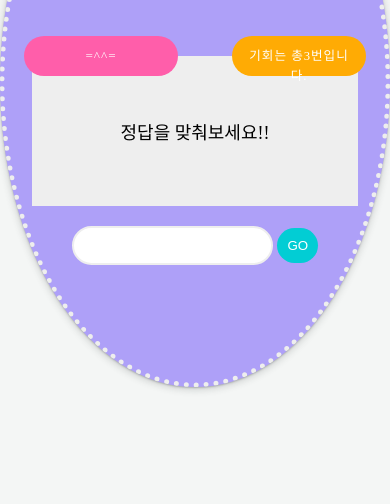
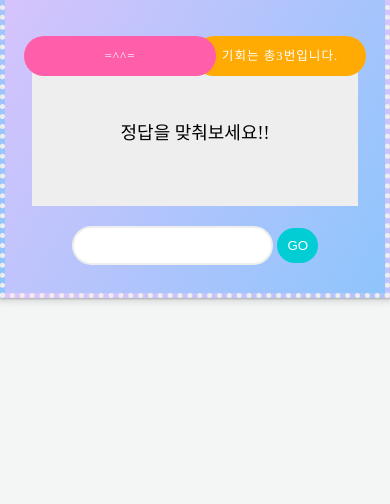
Before and after one commit to sueyesi/numberGame, a plain HTML site: page index.html in a window 390 px wide. Shown: the part 340-844 px from the top of the page. Drawn offline with Linux system fonts and the light colour scheme; a web font is replaced by a local one.

Commit message:
second commit

```diff
--- a/style.css
+++ b/style.css
@@ -35,7 +35,7 @@ html{
     flex-direction: column;
     justify-content: center;
     box-shadow: rgba(60, 64, 67, 0.3) 0px 1px 2px 0px, rgba(60, 64, 67, 0.15) 0px 2px 6px 2px;
-
+    transition: all 0.2s ease-out;
 }
 h1{
     margin-bottom: 80px;
@@ -157,3 +157,29 @@ button{
     color: #fff;
     font-size: 1.1rem;
 }
+
+@media all and (min-width:1400px) {
+    .container {
+        position: relative;
+        width: 800px;
+        height: 700px;
+        border-radius: 0;
+        background-image: linear-gradient(120deg, #e0c3fc 0%, #8ec5fc 100%);
+    }
+}
+@media all and (max-width:620px) {
+    .container {
+        position: relative;
+        width: 100%;
+        height: 50%;
+        background-image: linear-gradient(120deg, #e0c3fc 0%, #8ec5fc 100%);
+        border-radius: 0;
+    }
+    .chance{
+        width: 40%;
+    }
+    .history{
+        width: 40%;
+
+    }
+}
```
